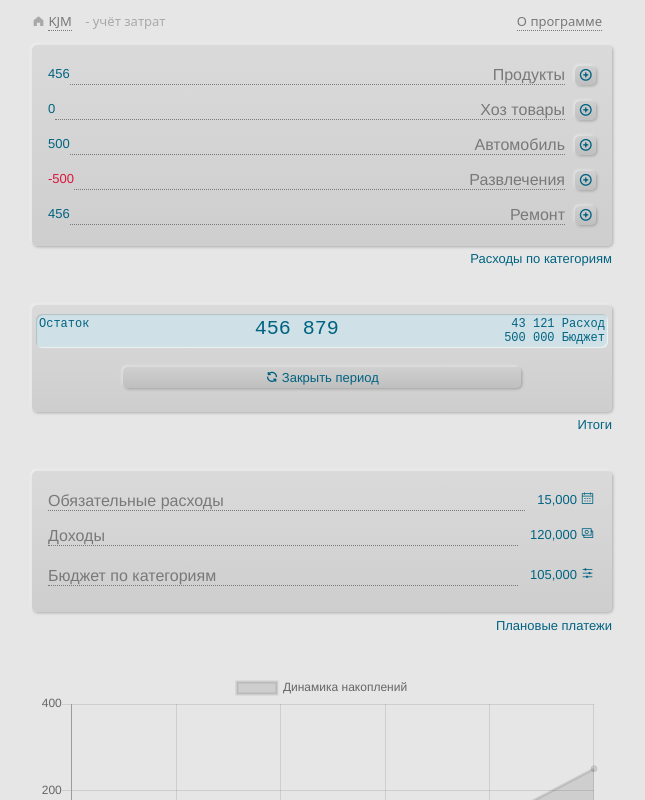
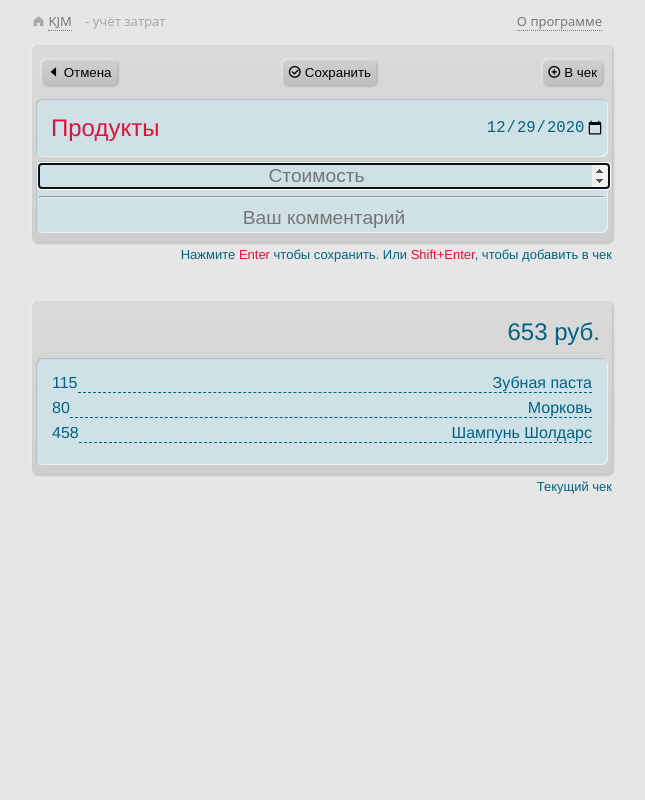
Before and after one commit to ondrey/kakebo, a Vue app: page /#/new in a window 1280 px wide. Before the commit this address led to /#/. Shown: the top 800 px of the page, without its empty margins (320-965 px from the left). Built offline with nearby package versions, Linux system fonts and the light colour scheme.

Commit message:
Правочка

```diff
--- a/src/views/AddTransact.vue
+++ b/src/views/AddTransact.vue
@@ -4,21 +4,21 @@
 
 
             <div style="    display: flex; justify-content: space-between; min-height: 0 !important;">
-                <button class="buttonplus button_large" tabindex="5" @click="$router.push('/')"> <span class="el-icon-caret-left buttoicon"></span> Отмена</button>
-                <button class="buttonplus button_large" tabindex="3"> <span class="el-icon-circle-check buttoicon"></span> В чек</button>
-                <button class="buttonplus button_large" tabindex="3"> <span class="el-icon-circle-check buttoicon"></span> Сохранить</button>
+                <button class="buttonplus button_large" tabindex="6" @click="$router.push('/')"> <span class="el-icon-caret-left buttoicon"></span> Отмена</button>
+                <button class="buttonplus button_large" tabindex="4"> <span class="el-icon-circle-check buttoicon"></span> Сохранить</button>
+                <button class="buttonplus button_large" tabindex="5"> <span class="el-icon-circle-plus-outline buttoicon"></span> В чек</button>
+
             </div>
-
 
             <div class="back">
                 <div class="h2">Продукты</div>
-                <input type="date" style="text-align: end;" id="amount_date" v-model="amount_date" tabindex="4" autocomplete="off">
+                <input type="date" style="text-align: end;" id="amount_date" v-model="amount_date" tabindex="1" autocomplete="off">
             </div>
 
             <div class="back" style="display: block;">
-                <input type="number" v-model="amount" id="amount" style="text-align:center" tabindex="1" placeholder="Стоимость" autocomplete="off">
+                <input type="number" v-model="amount" id="amount" style="text-align:center" tabindex="2" autofocus  placeholder="Стоимость" autocomplete="off">
                 <hr>
-                <input type="text" style="text-align: center;"  v-model="amount_comment" id="amount_comment" tabindex="2" placeholder="Ваш комментарий" autocomplete="off"/>
+                <input type="text" style="text-align: center;"  v-model="amount_comment" id="amount_comment" tabindex="3" placeholder="Ваш комментарий" autocomplete="off"/>
             </div>
 
         </div>
@@ -26,12 +26,8 @@
 
 
         <div class="plan">
-            <div style="    display: flex; justify-content: flex-end; min-height: 0 !important;">
-                <button class="buttonplus button_large" tabindex="3"> <span class="el-icon-circle-check buttoicon"></span> Сохранить чек</button>
-            </div>
-
+            <div class="chek_summ">653 руб.</div>
             <div class="back" style="display: block; padding: 1em;">
-                <div class="chek_summ">653 руб.</div>
                 <div v-for="ch in cur_chek" :key="ch.id" class="chek_element"> {{ch.price}}  <span class="chek_text"> {{ch.text}} </span></div>
             </div>
 
@@ -72,9 +68,9 @@ export default {
 
 <style>
 .chek_summ {
-    margin-bottom: 1em;
+    margin: 0.5em;
     font-size: x-large;
-    text-align: center;
+    text-align: end;
 }
 .chek_element {
     margin-bottom: 6px;
```
